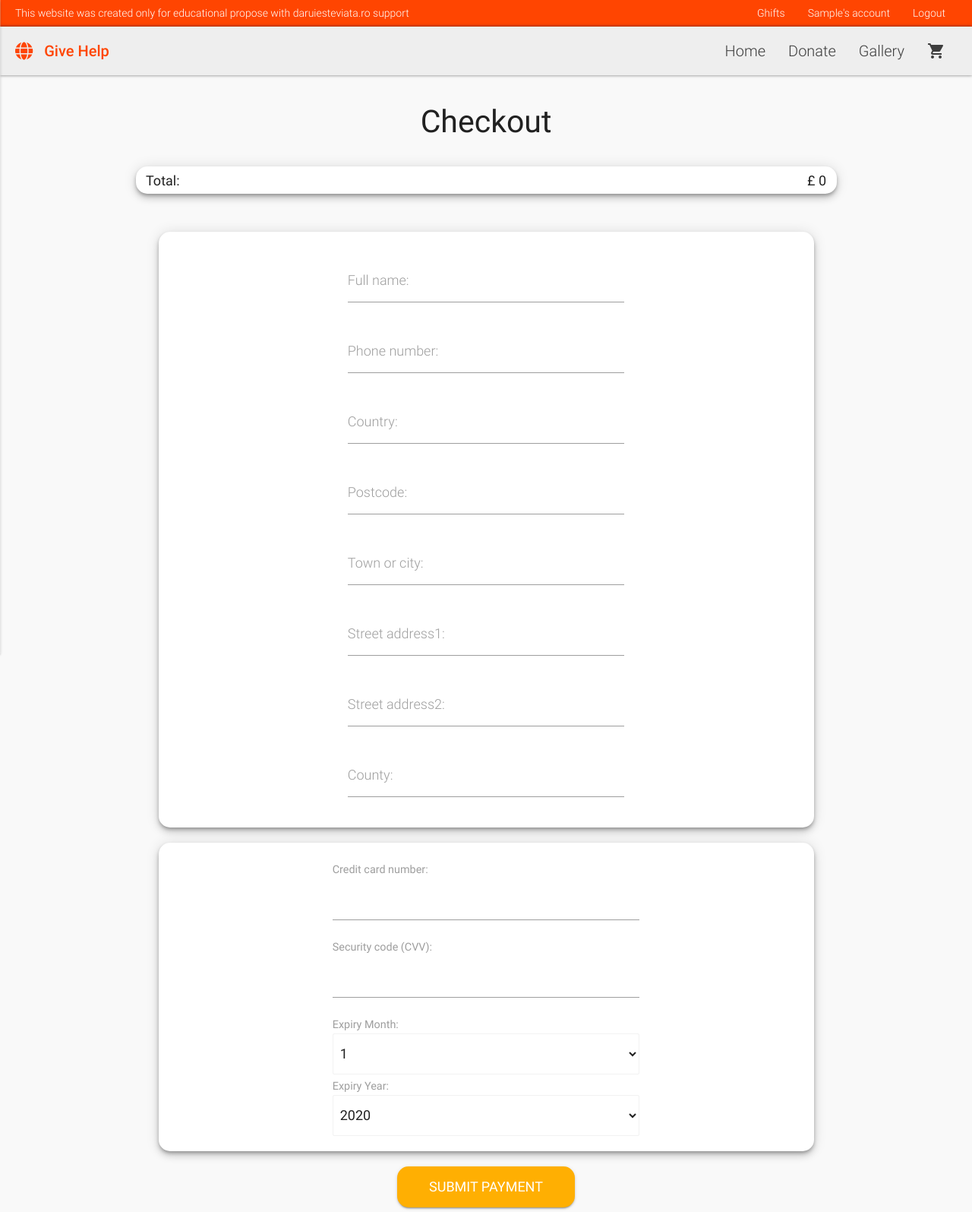
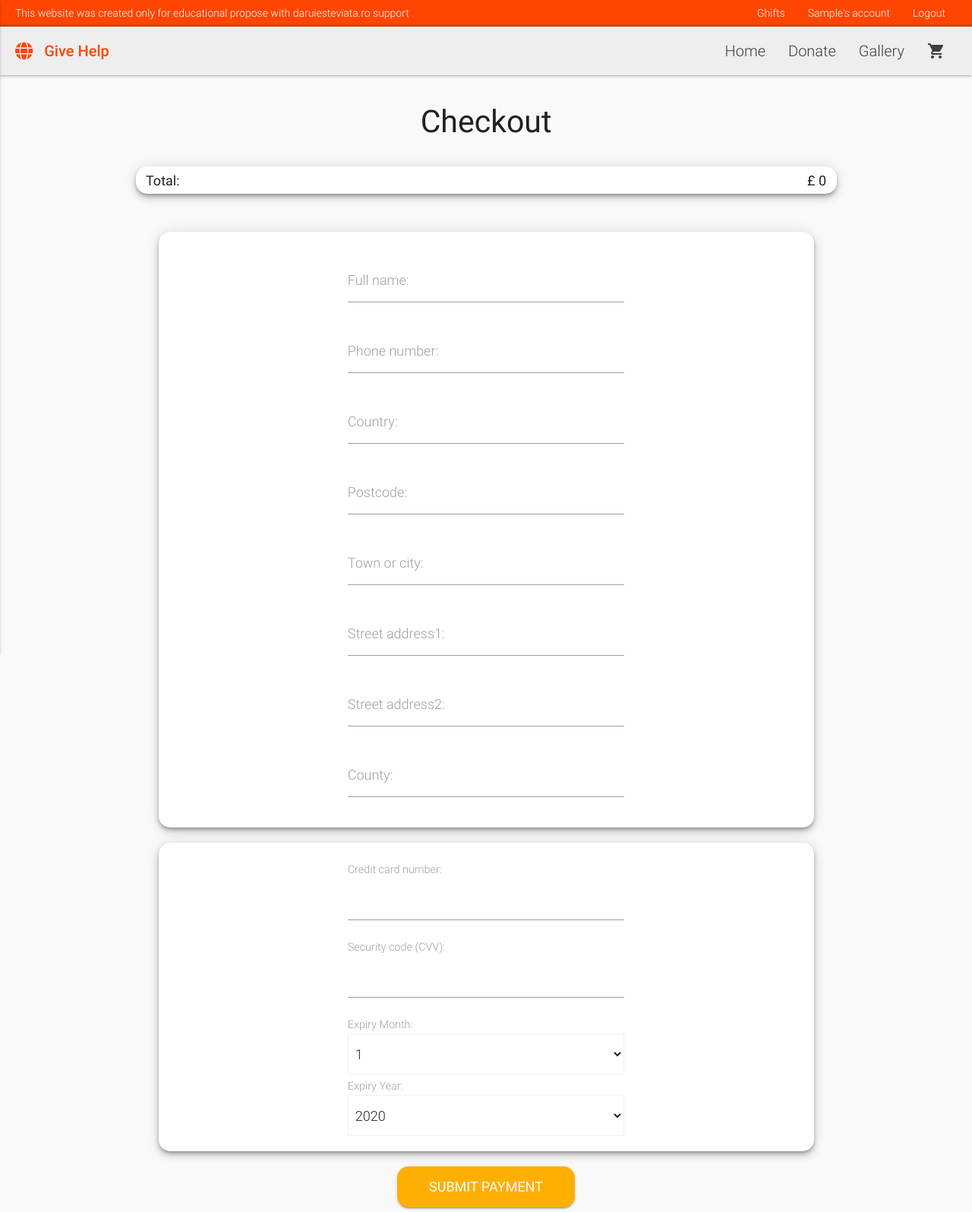
Before and after one commit to iulianpro/give-help, a Django app: page /checkout/ in a window 1280 px wide. Shown: the top 1595 px of the page at 76% size. Run offline with Django 3.2, Linux system fonts and the light colour scheme; the visitor is signed in with stand-in values (Sample User, id 1); some libraries are stand-ins or nearby versions.

Commit message:
Added padding to payment form into checkout template

```diff
--- a/checkout/templates/checkout.html
+++ b/checkout/templates/checkout.html
@@ -51,7 +51,9 @@
             </div>
             <div class="row z-depth-3 white round-corner pb20 pt20">
                 <div class="col s12 m6 offset-m3">
-                    {{ payment_form }}
+                    <div class="profile-card">
+                        {{ payment_form }}
+                    </div>
                 </div>
             </div>
             <div id="credit-card-errors" style="display: none;">
```
